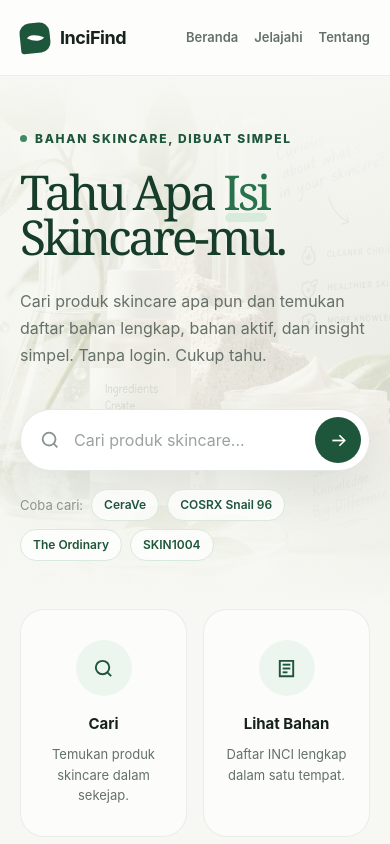
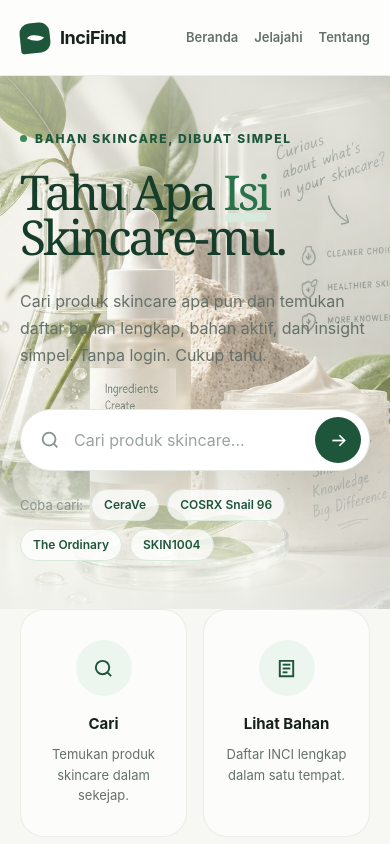
Before and after one commit to shafiqmu/InciFind, a Next.js app: page / in a window 390 px wide. Shown: the top 844 px of the page. Built offline with nearby package versions, Linux system fonts and the light colour scheme.

Commit message:
Hero mobile: overlay diterangin biar foto kelihatan

```diff
--- a/app/page.tsx
+++ b/app/page.tsx
@@ -89,7 +89,7 @@
             alt=""
             className="absolute inset-0 w-full h-full object-cover"
           />
-          <div className="absolute inset-0 bg-gradient-to-b from-mist via-mist/80 to-mist" />
+          <div className="absolute inset-0 bg-gradient-to-b from-mist/60 via-mist/25 to-mist/85" />
         </div>
         <div className="relative w-[min(1180px,calc(100%-40px))] mx-auto grid lg:grid-cols-[1.05fr_0.95fr] gap-8 lg:gap-10 items-center lg:min-h-[650px] py-12 lg:py-[80px]">
           <div className="text-left">
```
